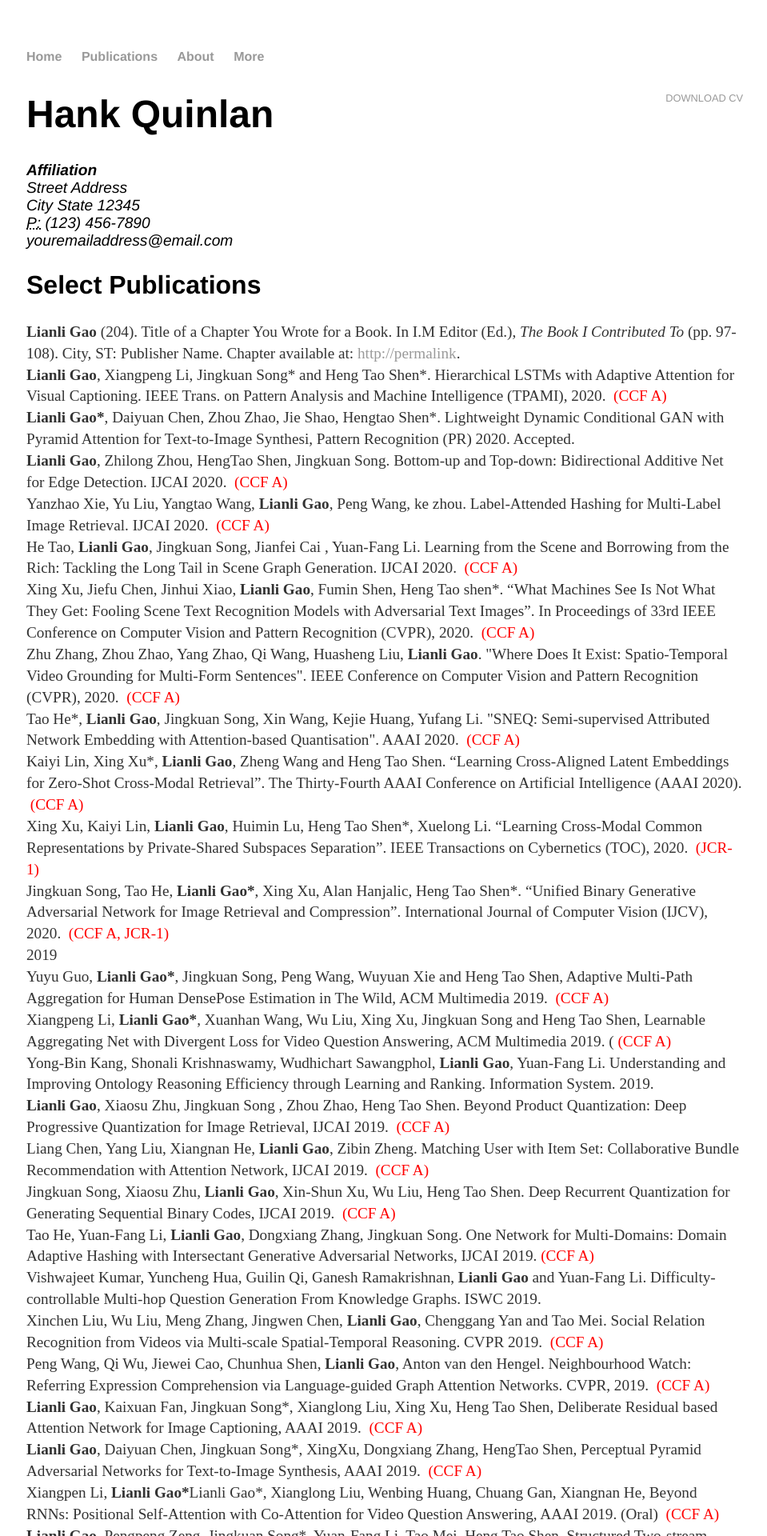
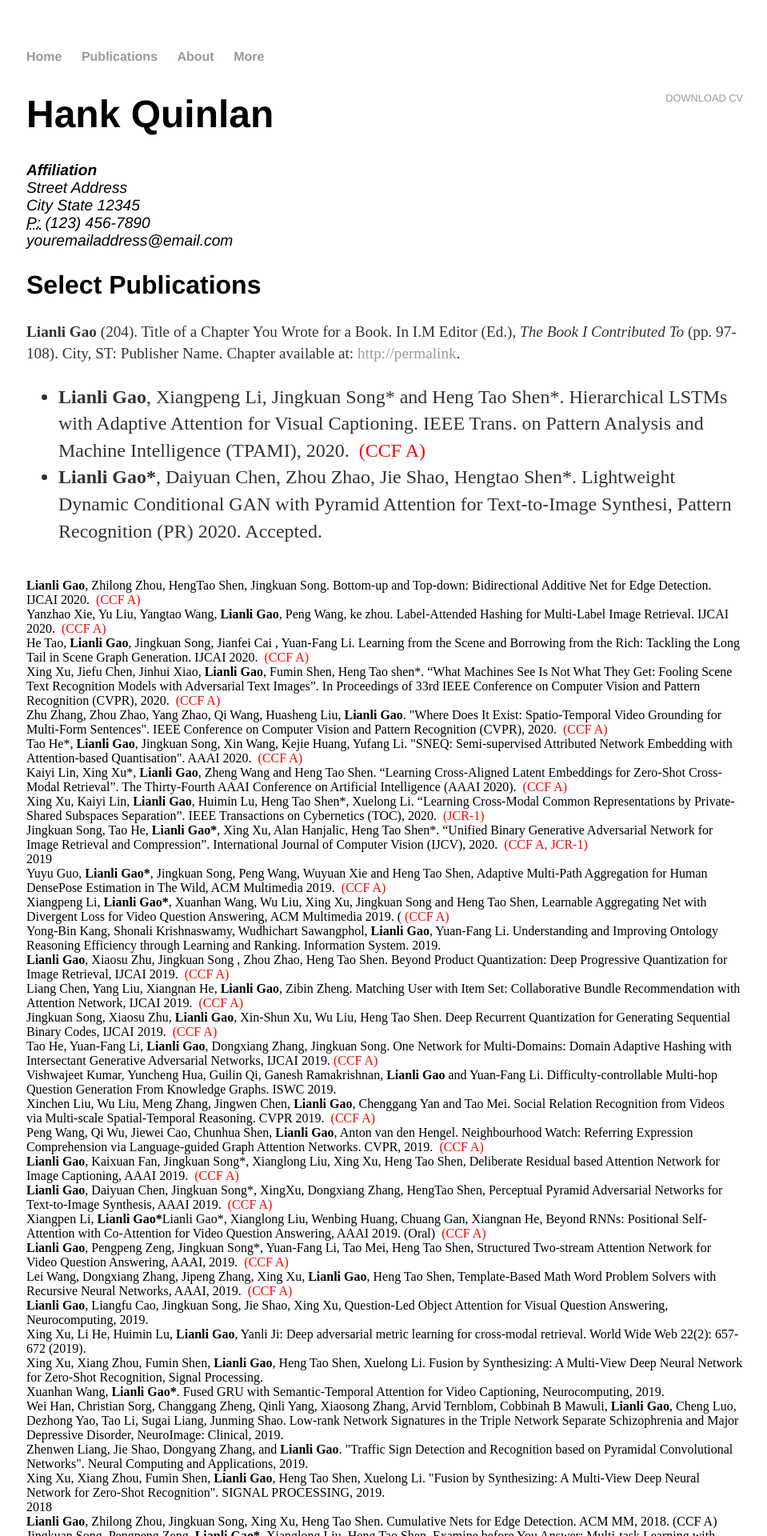
Before and after one commit to lianliGao/lianligao.github.io, a Jekyll site: the page built from cv/index.html, in a window 1280 px wide. Shown: the top 1920 px of the page at 80% size, without its empty margins (159-1118 px from the left). Built offline with Jekyll 4.4.1, drawn with Linux system fonts in a browser that asks for light colours.

Commit message:
Update index.html

```diff
--- a/cv/index.html
+++ b/cv/index.html
@@ -17,11 +17,12 @@ title: CV of Your Name
 					<h2>Select Publications</h2>
 
 					<p><strong>Lianli Gao</strong> (204). Title of a Chapter You Wrote for a Book. In I.M Editor (Ed.), <em>The Book I Contributed To</em> (pp. 97-108). City, ST: Publisher Name. Chapter available at: <a href="#">http://permalink</a>.
+					<ul>
 
-
-<br> <strong>Lianli Gao</strong>, Xiangpeng Li, Jingkuan Song* and Heng Tao Shen*. Hierarchical LSTMs with Adaptive Attention for Visual Captioning. IEEE Trans. on Pattern Analysis and Machine Intelligence (TPAMI), 2020. <font color="#ff0000"><b>&nbsp;</b>(CCF A)</font>
-<br> <strong>Lianli Gao*</strong>, Daiyuan Chen, Zhou Zhao, Jie Shao, Hengtao Shen*. Lightweight Dynamic Conditional GAN with Pyramid Attention for Text-to-Image Synthesi, Pattern Recognition (PR) 2020. Accepted.
-<br>  <strong>Lianli Gao</strong>, Zhilong Zhou, HengTao Shen, Jingkuan Song. Bottom-up and Top-down: Bidirectional Additive Net for Edge Detection. IJCAI 2020. <font color="#ff0000"><b>&nbsp;</b>(CCF A)</font>
+<li> <strong>Lianli Gao</strong>, Xiangpeng Li, Jingkuan Song* and Heng Tao Shen*. Hierarchical LSTMs with Adaptive Attention for Visual Captioning. IEEE Trans. on Pattern Analysis and Machine Intelligence (TPAMI), 2020. <font color="#ff0000"><b>&nbsp;</b>(CCF A)</font></li>
+<li> <strong>Lianli Gao*</strong>, Daiyuan Chen, Zhou Zhao, Jie Shao, Hengtao Shen*. Lightweight Dynamic Conditional GAN with Pyramid Attention for Text-to-Image Synthesi, Pattern Recognition (PR) 2020. Accepted. </li>
+		</ul>
+	<br>  <strong>Lianli Gao</strong>, Zhilong Zhou, HengTao Shen, Jingkuan Song. Bottom-up and Top-down: Bidirectional Additive Net for Edge Detection. IJCAI 2020. <font color="#ff0000"><b>&nbsp;</b>(CCF A)</font>
 <br>  Yanzhao Xie, Yu Liu, Yangtao Wang, <strong>Lianli Gao</strong>, Peng Wang, ke zhou. Label-Attended Hashing for Multi-Label Image Retrieval. IJCAI 2020.  <font color="#ff0000"><b>&nbsp;</b>(CCF A)</font>
 <br>  He Tao, <strong>Lianli Gao</strong>, Jingkuan Song, Jianfei Cai , Yuan-Fang Li. Learning from the Scene and Borrowing from the Rich: Tackling the Long Tail in Scene Graph Generation. IJCAI 2020.  <font color="#ff0000"><b>&nbsp;</b>(CCF A)</font>
 <br>  Xing Xu, Jiefu Chen, Jinhui Xiao, <strong>Lianli Gao</strong>, Fumin Shen, Heng Tao shen*. “What Machines See Is Not What They Get: Fooling Scene Text Recognition Models with Adversarial Text Images”. In Proceedings of 33rd IEEE Conference on Computer Vision and Pattern Recognition (CVPR), 2020.  <font color="#ff0000"><b>&nbsp;</b>(CCF A)</font>
```
